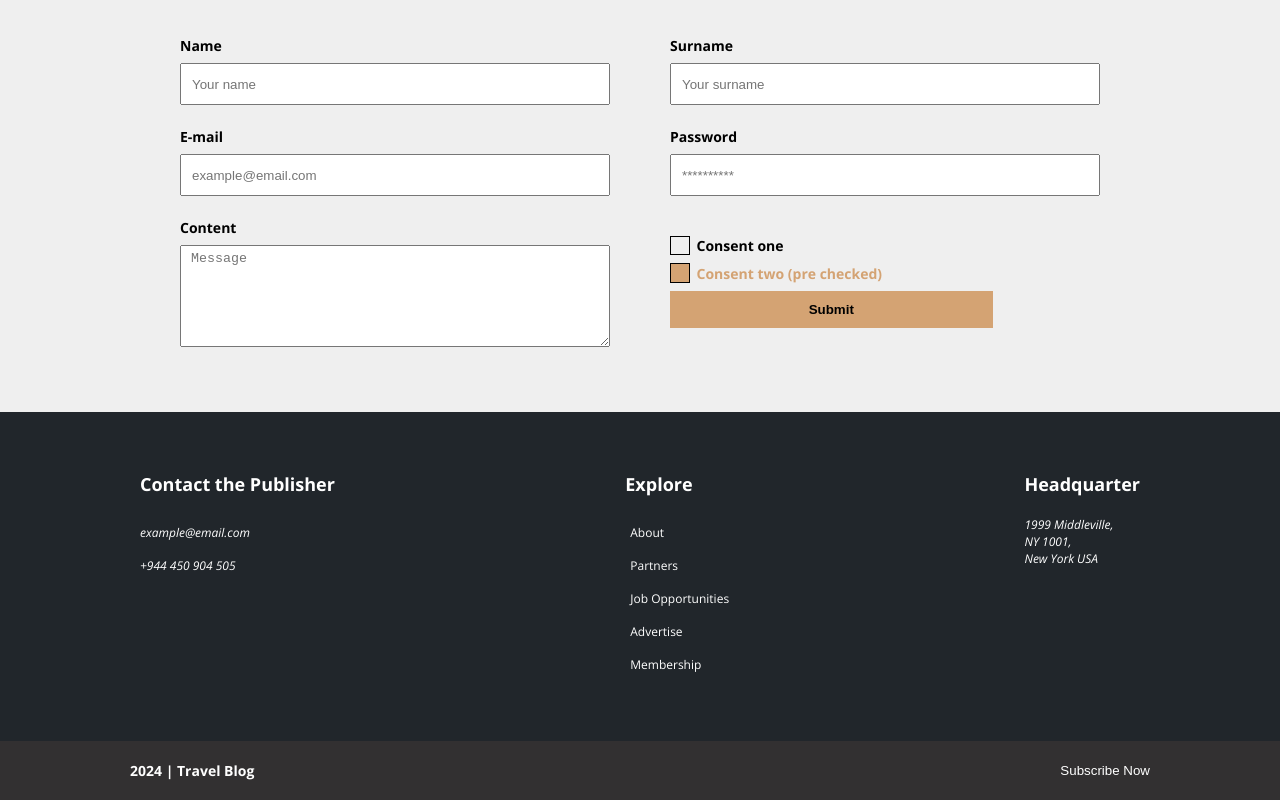
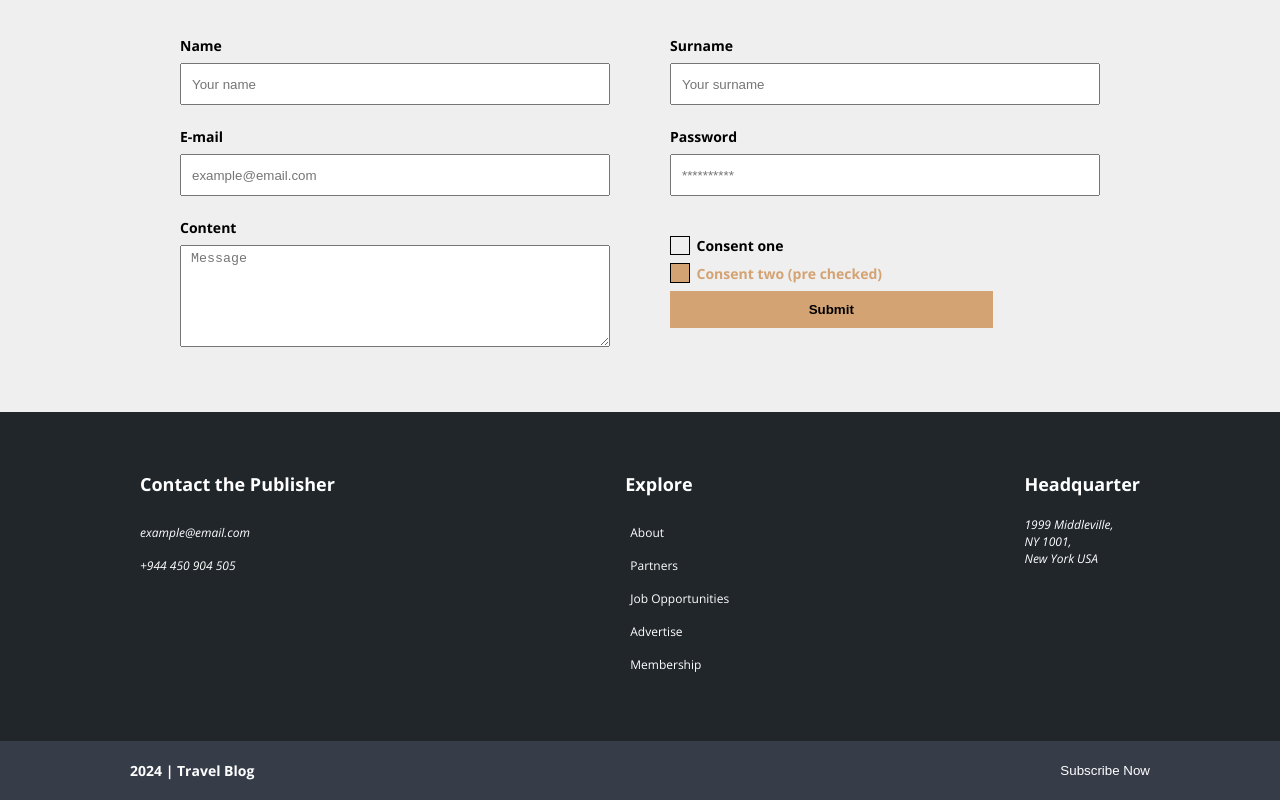
Before and after one commit to mukhtarB/travel-app, a website: page index.html in a window 1280 px wide. Shown: the part 1425-2225 px from the top of the page. Drawn offline with nearby package versions, Linux system fonts and the light colour scheme.

Commit message:
fix(UI): padding on article cards and contact form + footer closer bgColor

```diff
--- a/scss/pages/homepage.scss
+++ b/scss/pages/homepage.scss
@@ -136,6 +136,10 @@ a {
         transition:transform 0.5s cubic-bezier(0.175, 0.885, 0.32, 1.275);
         box-shadow: 0px 0px 1px 2px $dark-primary;
     }
+
+    @include media($mobileSmall){
+        width: 90%;
+    }
 }
 
 // SECTION 3: contact
@@ -153,6 +157,10 @@ a {
         @extend .container;
         text-align: left;
         padding: 30px;
+
+        @include media($mobileSmall){
+            padding: 30px 0;
+        }
     }
 
     fieldset {
--- a/scss/settings/_variables.scss
+++ b/scss/settings/_variables.scss
@@ -6,7 +6,7 @@ $grey: #EFEFEF;
 $dark-grey: #21262b;
 $light: #fff;
 $black: #000;
-$darkCloser: #373333c4;
+$darkCloser: #3f4454bd;
 $danger: #ff2cb5;
 
 // screen sizes
```
Also changed, not shown: css/style.css, 1 other file.
